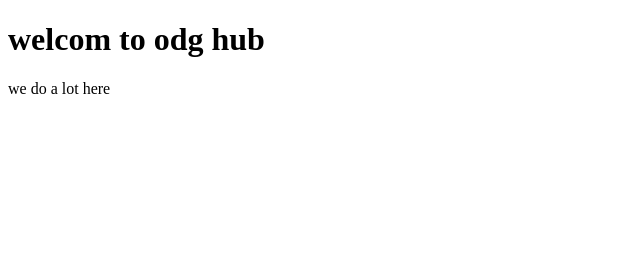
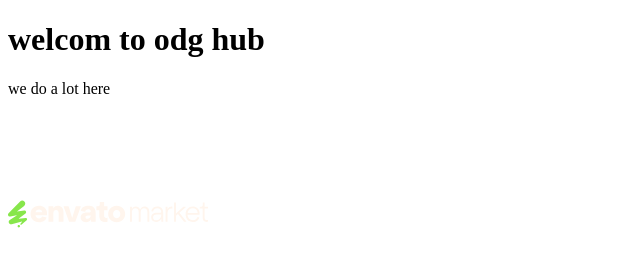
Before and after one commit to Petergya/Student-work, a plain HTML site: page godswill/index.html in a window 1280 px wide. Shown: the whole page, without its empty margins (0-640 px from the left). Drawn offline with Linux system fonts and the light colour scheme.

Commit message:
first commit

```diff
--- a/godswill/index.html
+++ b/godswill/index.html
@@ -9,6 +9,7 @@
     <header>
         <h1>welcom to odg hub</h1>
         <p>we do a lot here</p>
+        <img src="/godswill/image/logo bmw.svg" alt="logo bmw" width="200" height="200">
     </header>
 </body>
 </html>
```
Also changed, not shown: godswill/image/logo bmw.svg (added).
